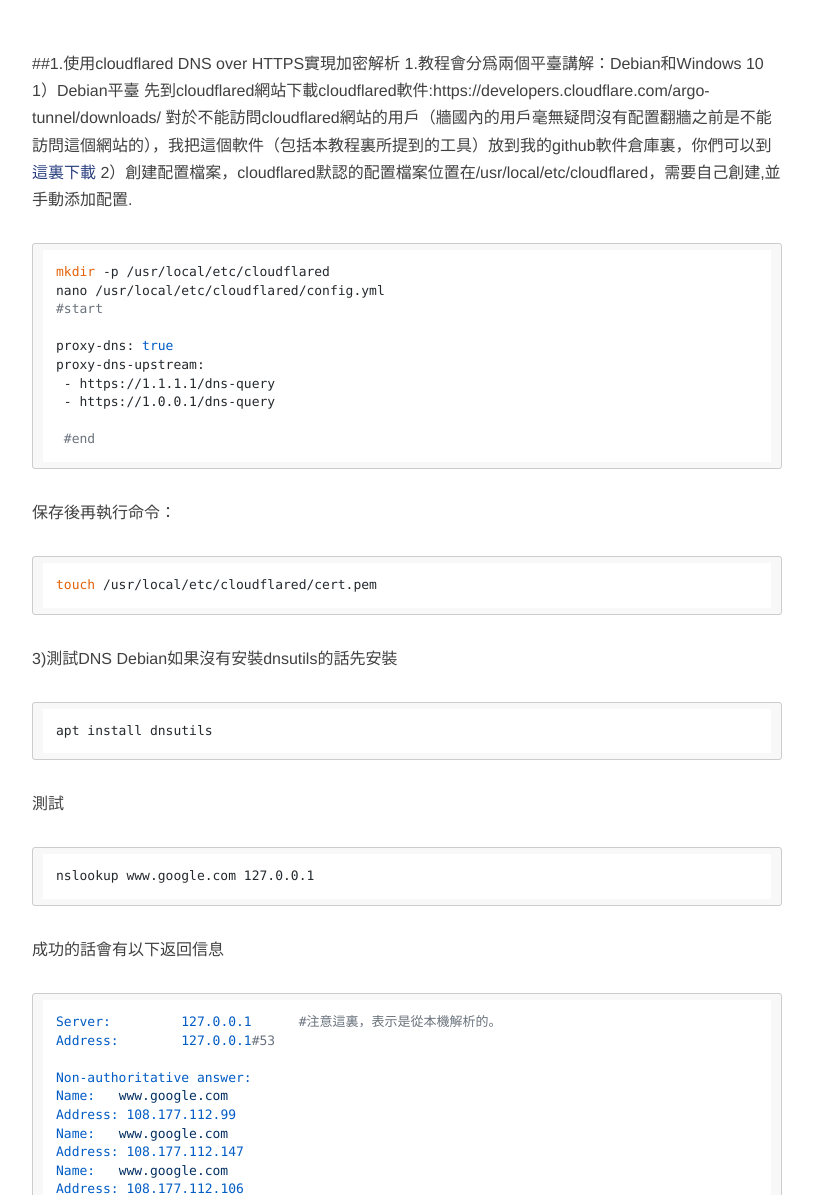
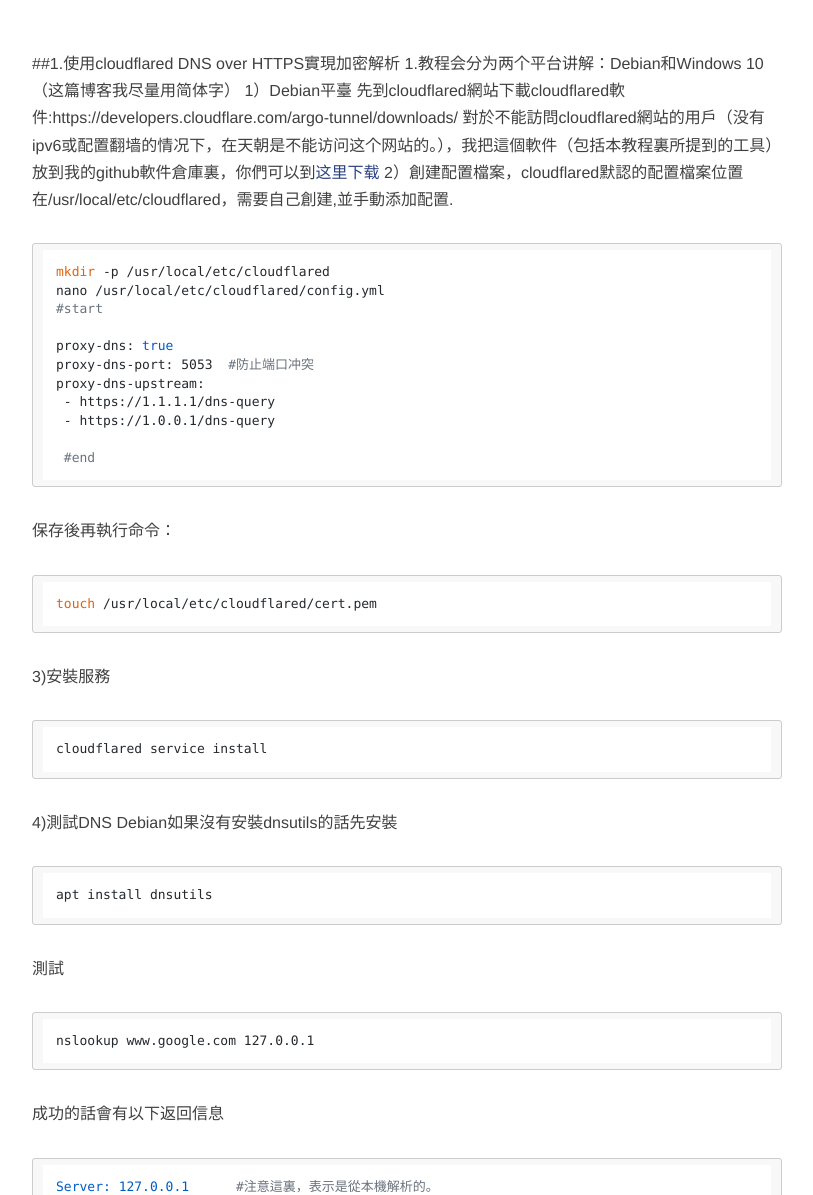
Before and after one commit to huangwenshan1999/huangwenshan1999.github.io, a Jekyll site: the page built from _posts/2018-05-14-科學上網配置.md, in a window 1280 px wide and 1400 px high, scrolled down 202 px. Shown: the part 205-1400 px from the top of the window, without its empty margins (233-1046 px from the left). Built offline with Jekyll 4.4.1, drawn with Linux system fonts in a browser that asks for light colours; nearby versions of some CDN libraries; comment, search, counter and statistics services are not loaded; some of the changed text lies outside the part shown.

Commit message:
修改科学上网这篇博客

````diff
--- a/_posts/2018-05-14-科學上網配置.md
+++ b/_posts/2018-05-14-科學上網配置.md
@@ -9,10 +9,10 @@ keywords: freedom internet
 ---
 
 ##1.使用cloudflared DNS over HTTPS實現加密解析
-1.教程會分爲兩個平臺講解：Debian和Windows 10
+1.教程会分为两个平台讲解：Debian和Windows 10  （这篇博客我尽量用简体字）
 1）Debian平臺
 先到cloudflared網站下載cloudflared軟件:https://developers.cloudflare.com/argo-tunnel/downloads/
-對於不能訪問cloudflared網站的用戶（牆國內的用戶毫無疑問沒有配置翻牆之前是不能訪問這個網站的），我把這個軟件（包括本教程裏所提到的工具）放到我的github軟件倉庫裏，你們可以到[這裏下載](https://github.com/huangwenshan1999/net-tools)
+對於不能訪問cloudflared網站的用戶（没有ipv6或配置翻墙的情况下，在天朝是不能访问这个网站的。），我把這個軟件（包括本教程裏所提到的工具）放到我的github軟件倉庫裏，你們可以到[这里下载](https://github.com/huangwenshan1999/net-tools)
 2）創建配置檔案，cloudflared默認的配置檔案位置在/usr/local/etc/cloudflared，需要自己創建,並手動添加配置.
 ```
 mkdir -p /usr/local/etc/cloudflared
@@ -20,6 +20,7 @@ nano /usr/local/etc/cloudflared/config.yml
 #start
 
 proxy-dns: true
+proxy-dns-port: 5053  #防止端口冲突
 proxy-dns-upstream:
  - https://1.1.1.1/dns-query
  - https://1.0.0.1/dns-query
@@ -30,7 +31,12 @@ proxy-dns-upstream:
 ```
 touch /usr/local/etc/cloudflared/cert.pem
 ```
-3)測試DNS
+3)安裝服務
+```
+cloudflared service install
+```
+
+4)測試DNS
 Debian如果沒有安裝dnsutils的話先安裝
 ```
 apt install dnsutils
@@ -41,7 +47,7 @@ nslookup www.google.com 127.0.0.1
 ```
 成功的話會有以下返回信息
 ```
-Server:		127.0.0.1      #注意這裏，表示是從本機解析的。
+Server:	127.0.0.1      #注意這裏，表示是從本機解析的。
 Address:	127.0.0.1#53
 
 Non-authoritative answer:
````
Also changed, not shown: other parts of _posts/2018-05-14-科學上網配置.md (+1 -2 lines).
